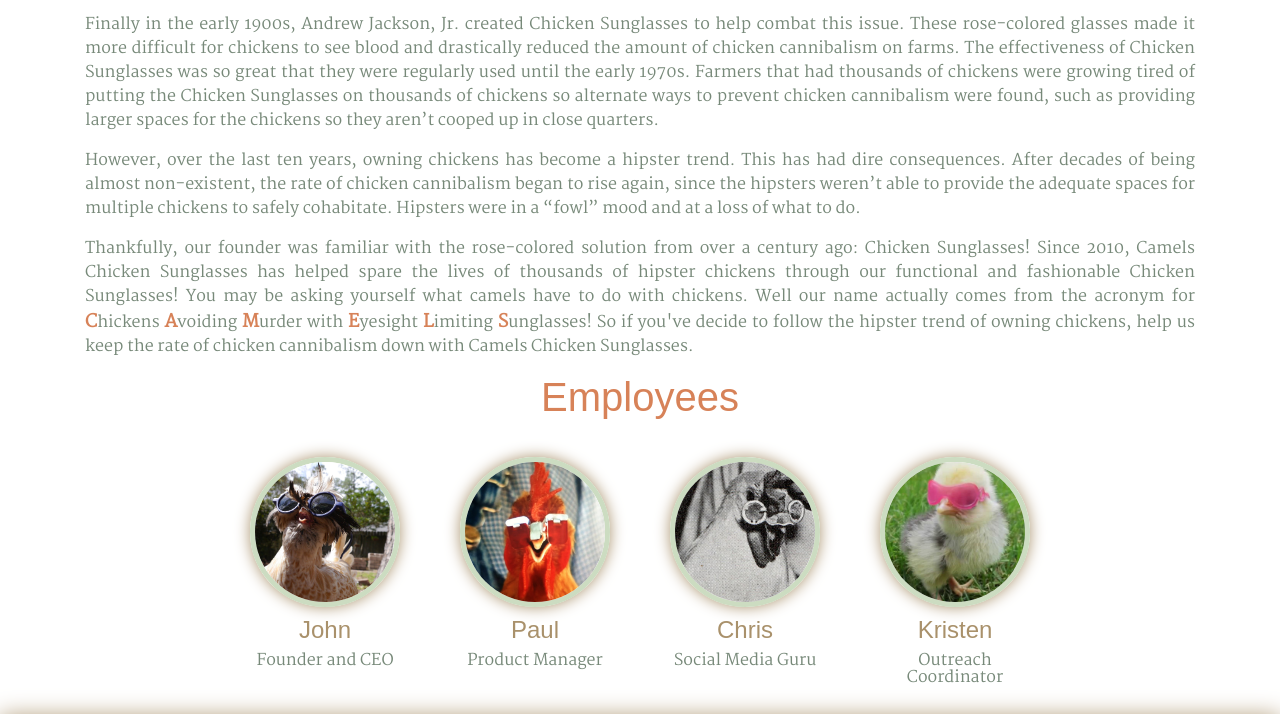
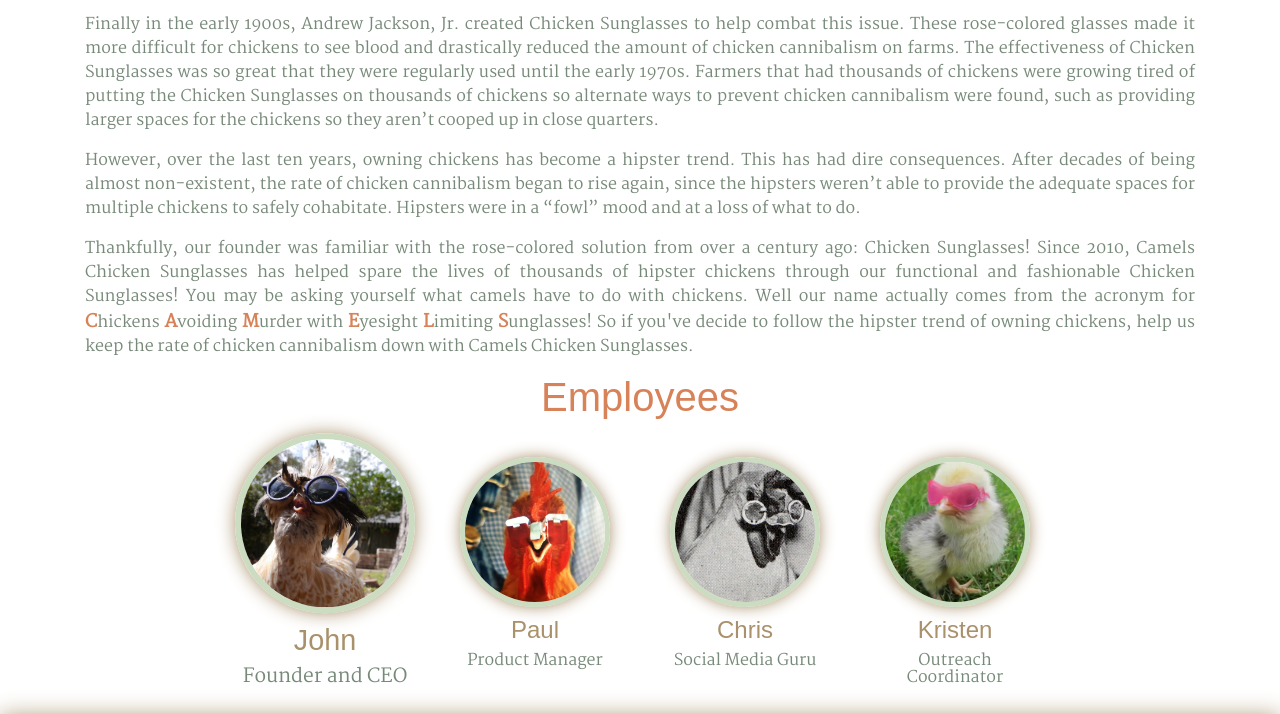
Before and after one commit to nss-day-cohort-22/company-website-part-deux-confused-camels, a plain HTML site: page about/about.html in a window 1280 px wide. In both pictures the pointer is over the element 325 px from the left and 1319 px from the top of the page. Shown: the part 743-1457 px from the top of the page. Drawn offline with nearby package versions, Linux system fonts and the light colour scheme; a web font is replaced by a local one.

Commit message:
added formatting when hover over employees

```diff
--- a/about/about.css
+++ b/about/about.css
@@ -40,6 +40,7 @@ b {
 
 }
 
+
 /* formatting for employee name and title */
 .employee {
     margin: 30px;
@@ -49,6 +50,10 @@ b {
     font-family: "Martel Sans", sans-serif;
 }
 
+.employee:hover {
+    transform: scale(1.2);
+}
+
 .employee-title {
     font-family: "Martel", serif;
     color: #778979;
```
